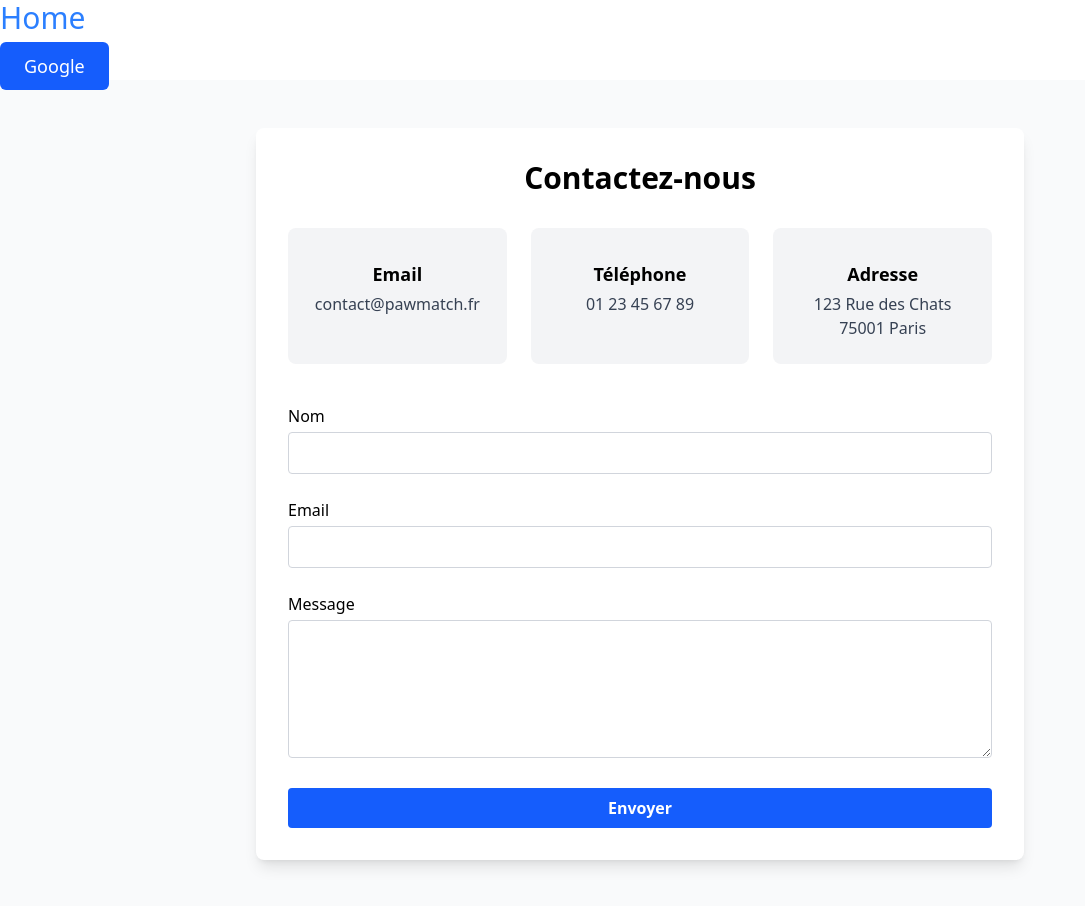
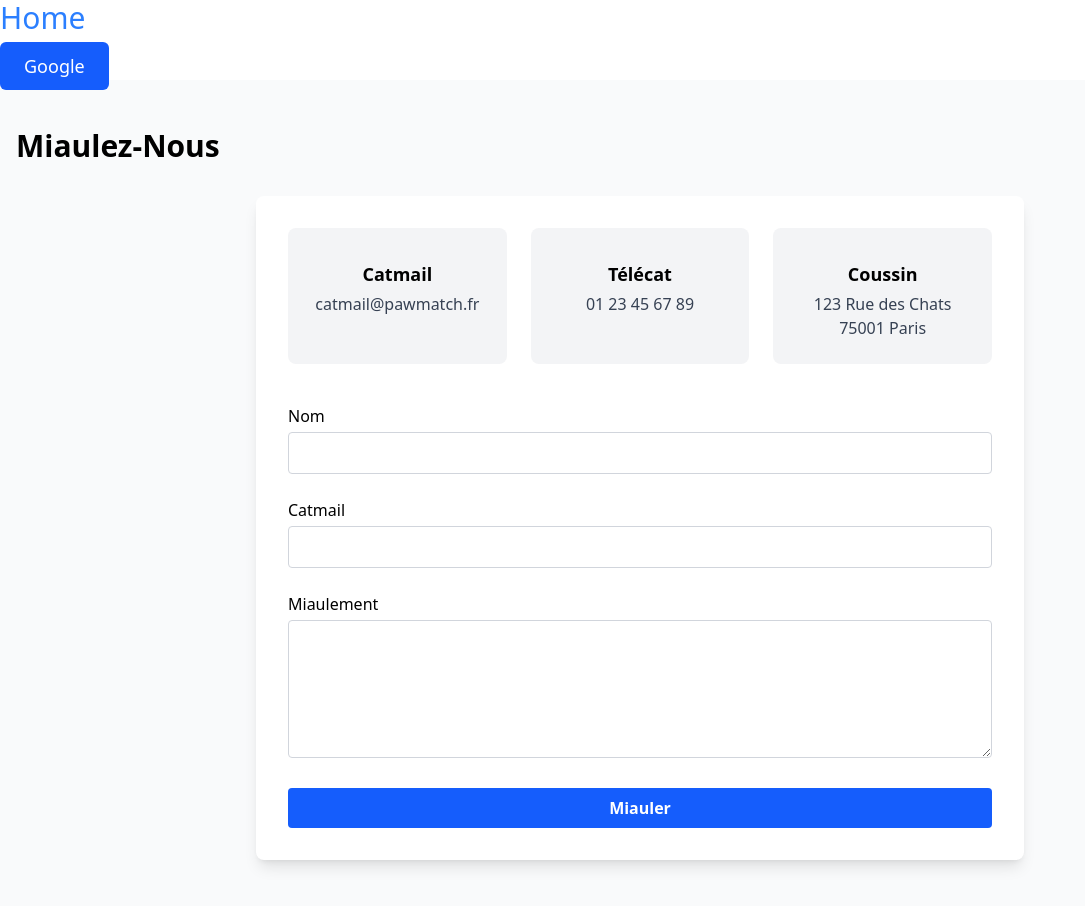
Before and after one commit to clemco23/human-as-a-service-, a React (Vite) app: page / in a window 1280 px wide. Shown: the whole page, without its empty margins (0-1085 px from the left). Built offline with nearby package versions, Linux system fonts and the light colour scheme.

Commit message:
Customizing elements to fit the theme

```diff
--- a/src/pages/contact.tsx
+++ b/src/pages/contact.tsx
@@ -3,22 +3,23 @@ export default function Contact() {
     return (
         <section id="contact" className="page py-12 bg-gray-50">
             <div className="container mx-auto px-4">
+                  <h1 className="text-3xl font-bold mb-8 ">Miaulez-Nous</h1>
                 <div className="contact-content max-w-3xl mx-auto bg-white rounded-lg shadow-lg p-8">
-                    <h1 className="text-3xl font-bold mb-8 text-center">Contactez-nous</h1>
+
                     <div className="contact-info grid grid-cols-1 md:grid-cols-3 gap-6 mb-10">
                         <div className="contact-card flex flex-col items-center bg-gray-100 rounded-lg p-6">
                             <i className="fas fa-envelope text-2xl text-blue-500 mb-2"></i>
-                            <h3 className="font-semibold text-lg mb-1">Email</h3>
-                            <p className="text-gray-700">contact@pawmatch.fr</p>
+                            <h3 className="font-semibold text-lg mb-1">Catmail</h3>
+                            <p className="text-gray-700">catmail@pawmatch.fr</p>
                         </div>
                         <div className="contact-card flex flex-col items-center bg-gray-100 rounded-lg p-6">
                             <i className="fas fa-phone text-2xl text-green-500 mb-2"></i>
-                            <h3 className="font-semibold text-lg mb-1">Téléphone</h3>
+                            <h3 className="font-semibold text-lg mb-1">Télécat</h3>
                             <p className="text-gray-700">01 23 45 67 89</p>
                         </div>
                         <div className="contact-card flex flex-col items-center bg-gray-100 rounded-lg p-6">
                             <i className="fas fa-map-marker-alt text-2xl text-red-500 mb-2"></i>
-                            <h3 className="font-semibold text-lg mb-1">Adresse</h3>
+                            <h3 className="font-semibold text-lg mb-1">Coussin</h3>
                             <p className="text-gray-700 text-center">123 Rue des Chats<br />75001 Paris</p>
                         </div>
                     </div>
@@ -34,7 +35,7 @@ export default function Contact() {
                             />
                         </div>
                         <div className="form-group">
-                            <label htmlFor="email" className="block font-medium mb-1">Email</label>
+                            <label htmlFor="email" className="block font-medium mb-1">Catmail</label>
                             <input
                                 type="email"
                                 id="email"
@@ -43,7 +44,7 @@ export default function Contact() {
                             />
                         </div>
                         <div className="form-group">
-                            <label htmlFor="message" className="block font-medium mb-1">Message</label>
+                            <label htmlFor="message" className="block font-medium mb-1">Miaulement</label>
                             <textarea
                                 id="message"
                                 rows={5}
@@ -55,7 +56,7 @@ export default function Contact() {
                             type="submit"
                             className="btn btn-primary w-full bg-blue-600 text-white font-semibold py-2 rounded hover:bg-blue-700 transition"
                         >
-                            Envoyer
+                            Miauler
                         </button>
                     </form>
                 </div>
```
